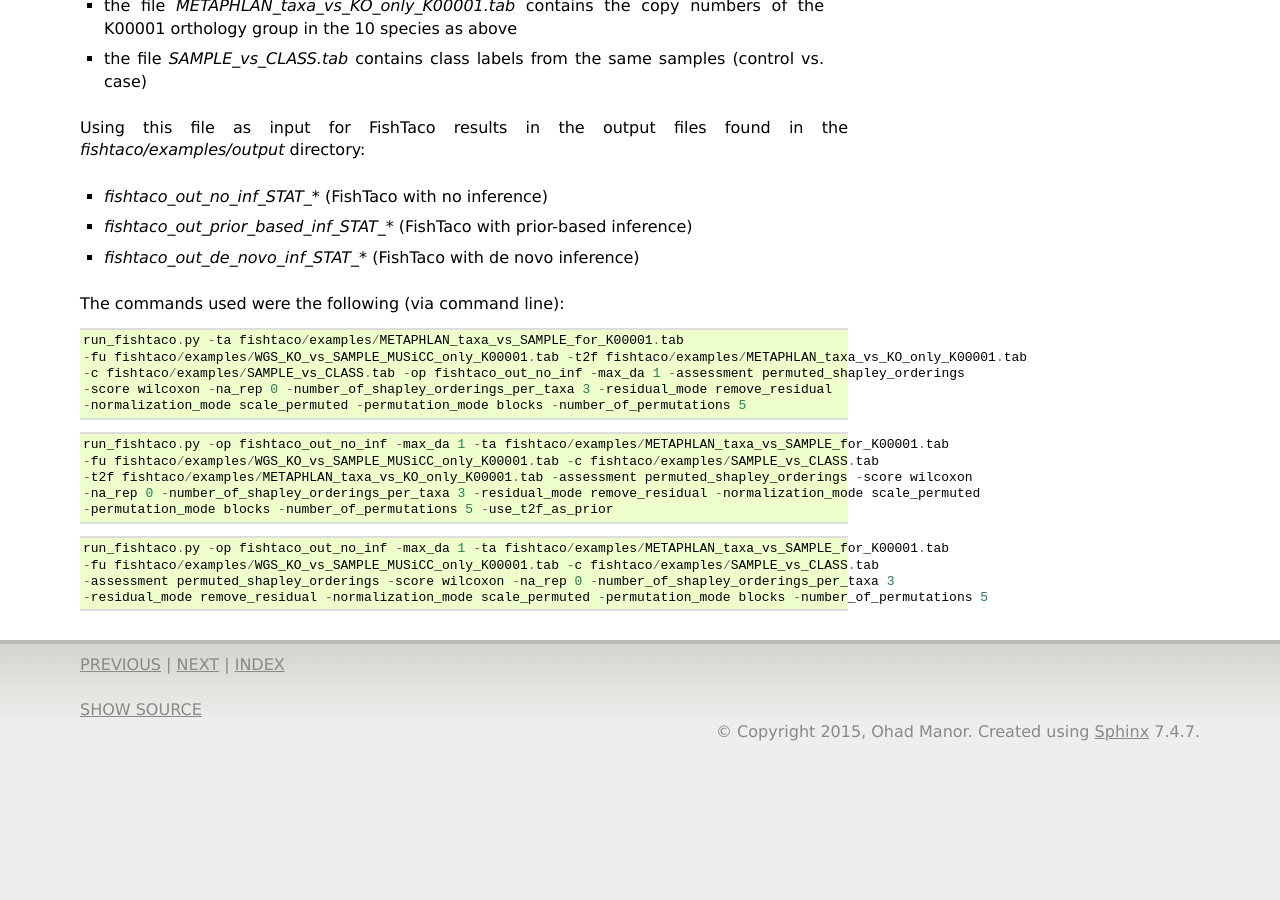
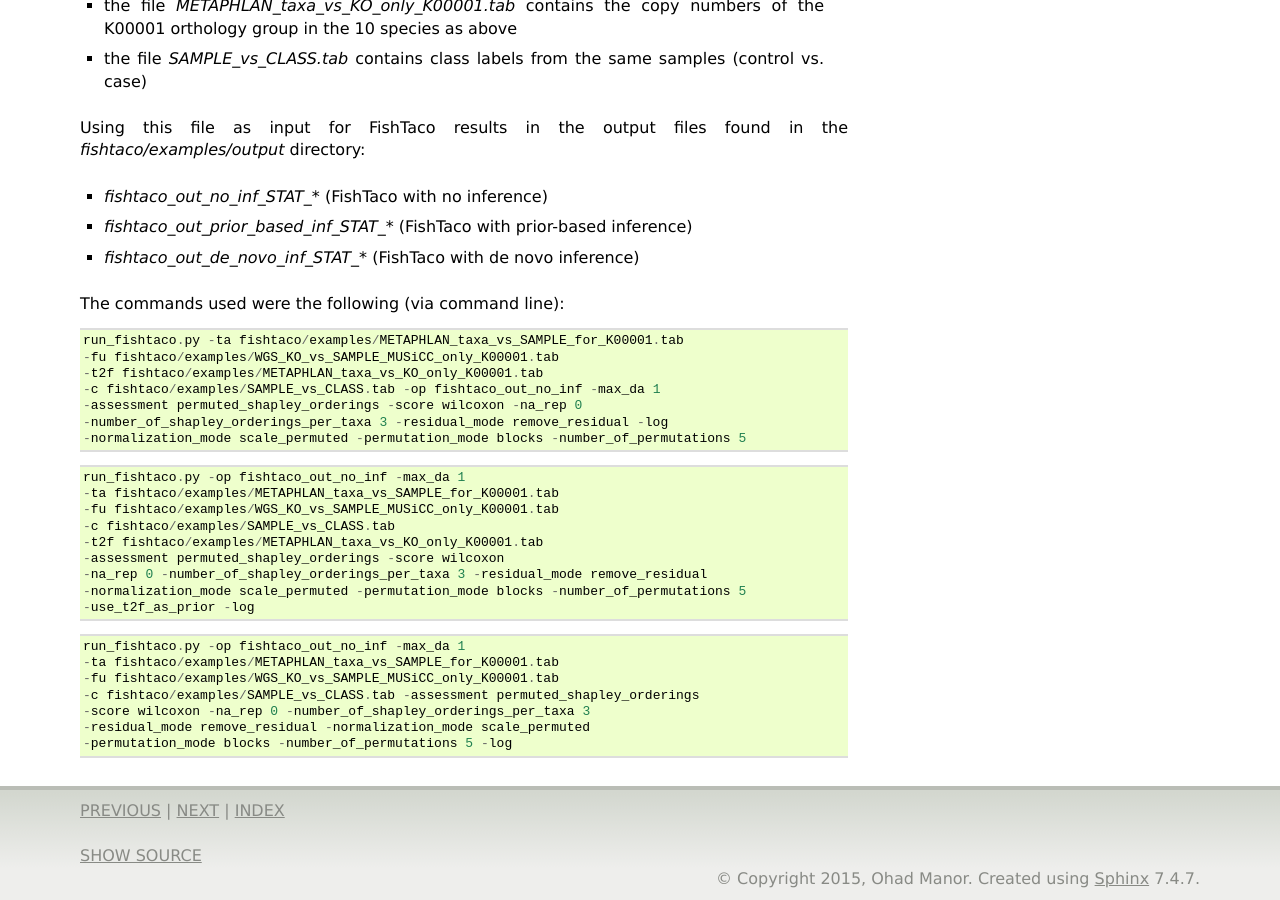
Before and after one commit to borenstein-lab/fishtaco, a Sphinx documentation site: the page built from source/execution.rst, in a window 1280 px wide and 900 px high, scrolled down 3569 px. Built offline with Sphinx 7.4.7, drawn with Linux system fonts in a browser that asks for light colours; before the commit the page ends 4323 px from its top, so only the background shows below that.

Commit message:
First commit

```diff
--- a/source/execution.rst
+++ b/source/execution.rst
@@ -154,22 +154,31 @@ The commands used were the following (via command line):
 .. code:: python
 
     run_fishtaco.py -ta fishtaco/examples/METAPHLAN_taxa_vs_SAMPLE_for_K00001.tab
-    -fu fishtaco/examples/WGS_KO_vs_SAMPLE_MUSiCC_only_K00001.tab -t2f fishtaco/examples/METAPHLAN_taxa_vs_KO_only_K00001.tab
-    -c fishtaco/examples/SAMPLE_vs_CLASS.tab -op fishtaco_out_no_inf -max_da 1 -assessment permuted_shapley_orderings
-    -score wilcoxon -na_rep 0 -number_of_shapley_orderings_per_taxa 3 -residual_mode remove_residual
+    -fu fishtaco/examples/WGS_KO_vs_SAMPLE_MUSiCC_only_K00001.tab
+    -t2f fishtaco/examples/METAPHLAN_taxa_vs_KO_only_K00001.tab
+    -c fishtaco/examples/SAMPLE_vs_CLASS.tab -op fishtaco_out_no_inf -max_da 1
+    -assessment permuted_shapley_orderings -score wilcoxon -na_rep 0
+    -number_of_shapley_orderings_per_taxa 3 -residual_mode remove_residual -log
     -normalization_mode scale_permuted -permutation_mode blocks -number_of_permutations 5
 
 .. code:: python
 
-    run_fishtaco.py -op fishtaco_out_no_inf -max_da 1 -ta fishtaco/examples/METAPHLAN_taxa_vs_SAMPLE_for_K00001.tab
-    -fu fishtaco/examples/WGS_KO_vs_SAMPLE_MUSiCC_only_K00001.tab -c fishtaco/examples/SAMPLE_vs_CLASS.tab
-    -t2f fishtaco/examples/METAPHLAN_taxa_vs_KO_only_K00001.tab -assessment permuted_shapley_orderings -score wilcoxon
-    -na_rep 0 -number_of_shapley_orderings_per_taxa 3 -residual_mode remove_residual -normalization_mode scale_permuted
-    -permutation_mode blocks -number_of_permutations 5 -use_t2f_as_prior
+    run_fishtaco.py -op fishtaco_out_no_inf -max_da 1
+    -ta fishtaco/examples/METAPHLAN_taxa_vs_SAMPLE_for_K00001.tab
+    -fu fishtaco/examples/WGS_KO_vs_SAMPLE_MUSiCC_only_K00001.tab
+    -c fishtaco/examples/SAMPLE_vs_CLASS.tab
+    -t2f fishtaco/examples/METAPHLAN_taxa_vs_KO_only_K00001.tab
+    -assessment permuted_shapley_orderings -score wilcoxon
+    -na_rep 0 -number_of_shapley_orderings_per_taxa 3 -residual_mode remove_residual
+    -normalization_mode scale_permuted -permutation_mode blocks -number_of_permutations 5
+    -use_t2f_as_prior -log
 
 .. code:: python
 
-    run_fishtaco.py -op fishtaco_out_no_inf -max_da 1 -ta fishtaco/examples/METAPHLAN_taxa_vs_SAMPLE_for_K00001.tab
-    -fu fishtaco/examples/WGS_KO_vs_SAMPLE_MUSiCC_only_K00001.tab -c fishtaco/examples/SAMPLE_vs_CLASS.tab
-    -assessment permuted_shapley_orderings -score wilcoxon -na_rep 0 -number_of_shapley_orderings_per_taxa 3
-    -residual_mode remove_residual -normalization_mode scale_permuted -permutation_mode blocks -number_of_permutations 5
+    run_fishtaco.py -op fishtaco_out_no_inf -max_da 1
+    -ta fishtaco/examples/METAPHLAN_taxa_vs_SAMPLE_for_K00001.tab
+    -fu fishtaco/examples/WGS_KO_vs_SAMPLE_MUSiCC_only_K00001.tab
+    -c fishtaco/examples/SAMPLE_vs_CLASS.tab -assessment permuted_shapley_orderings
+    -score wilcoxon -na_rep 0 -number_of_shapley_orderings_per_taxa 3
+    -residual_mode remove_residual -normalization_mode scale_permuted
+    -permutation_mode blocks -number_of_permutations 5 -log
```
Also changed, not shown: execution.html (+21 -12 lines), searchindex.js, 3 other files.
